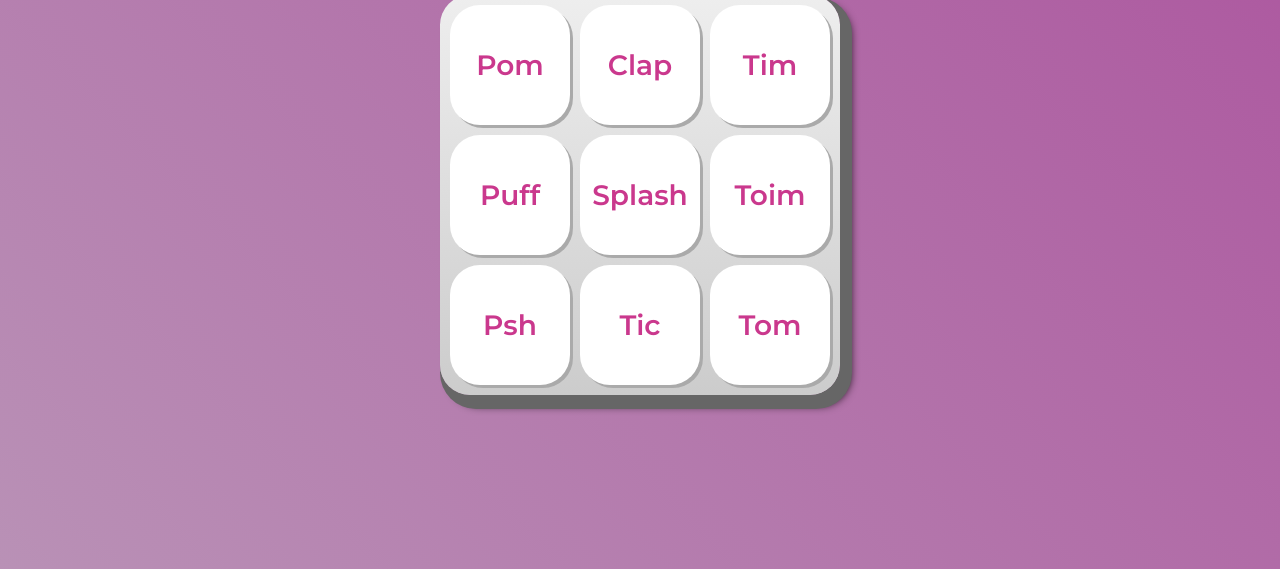
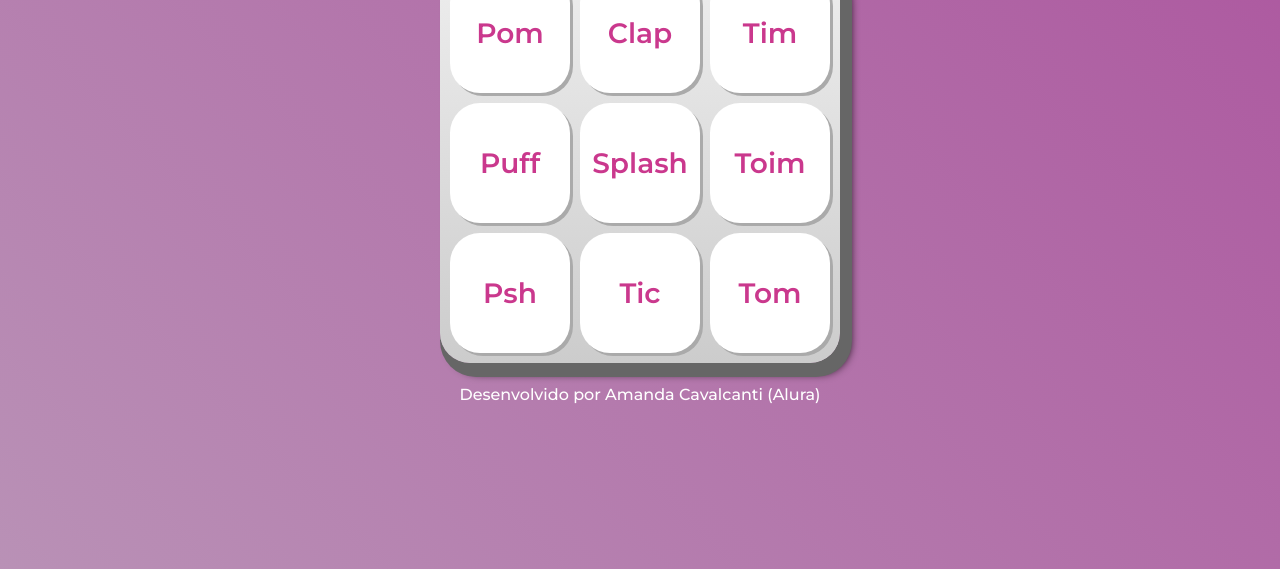
Before and after one commit to amandaamendoeira/aluramidi, a plain HTML site: page index.html in a window 1280 px wide. Shown: the part 231-800 px from the top of the page. Drawn offline with Linux system fonts and the light colour scheme.

Commit message:
Add files via upload

```diff
--- a/index.html
+++ b/index.html
@@ -46,5 +46,10 @@
 
     <script src="main.js"></script>
 
+<footer class="rodape">
+    <p>Desenvolvido por Amanda Cavalcanti (Alura)</p>
+</footer>
+
 </body>
+
 </html>
```
